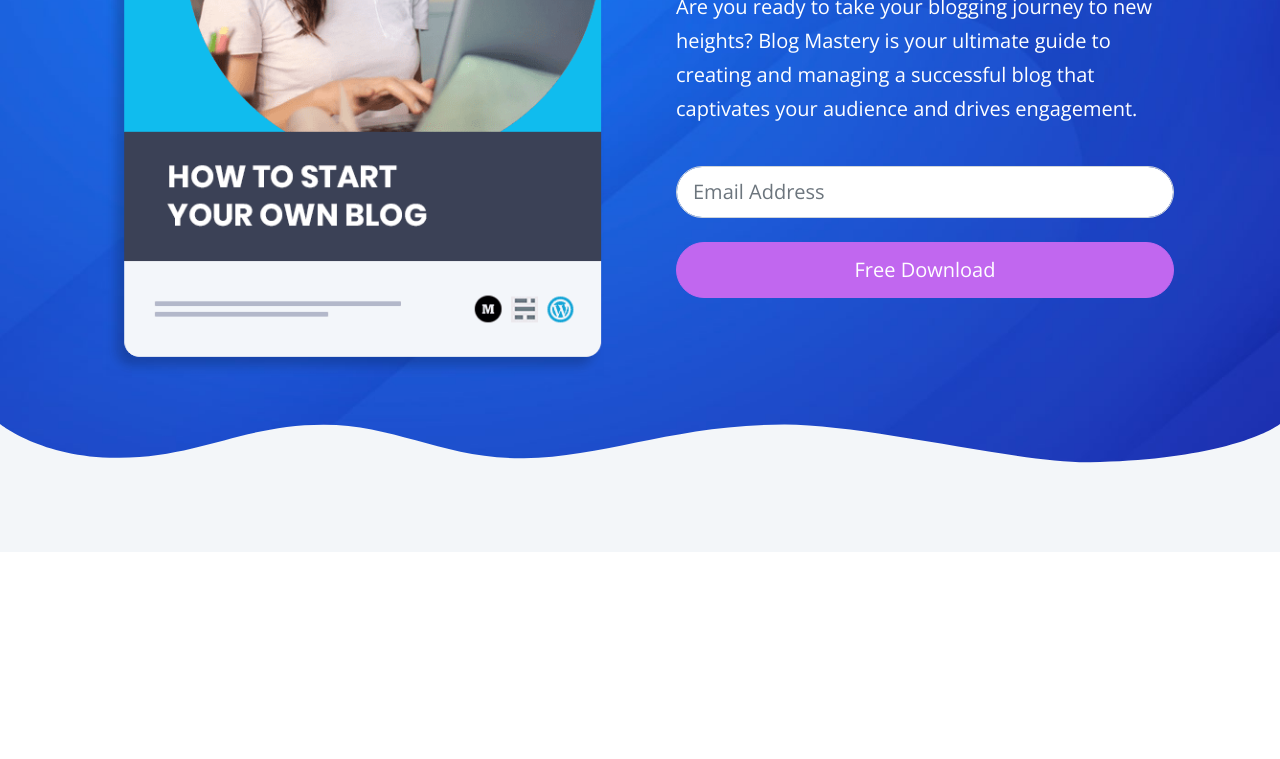
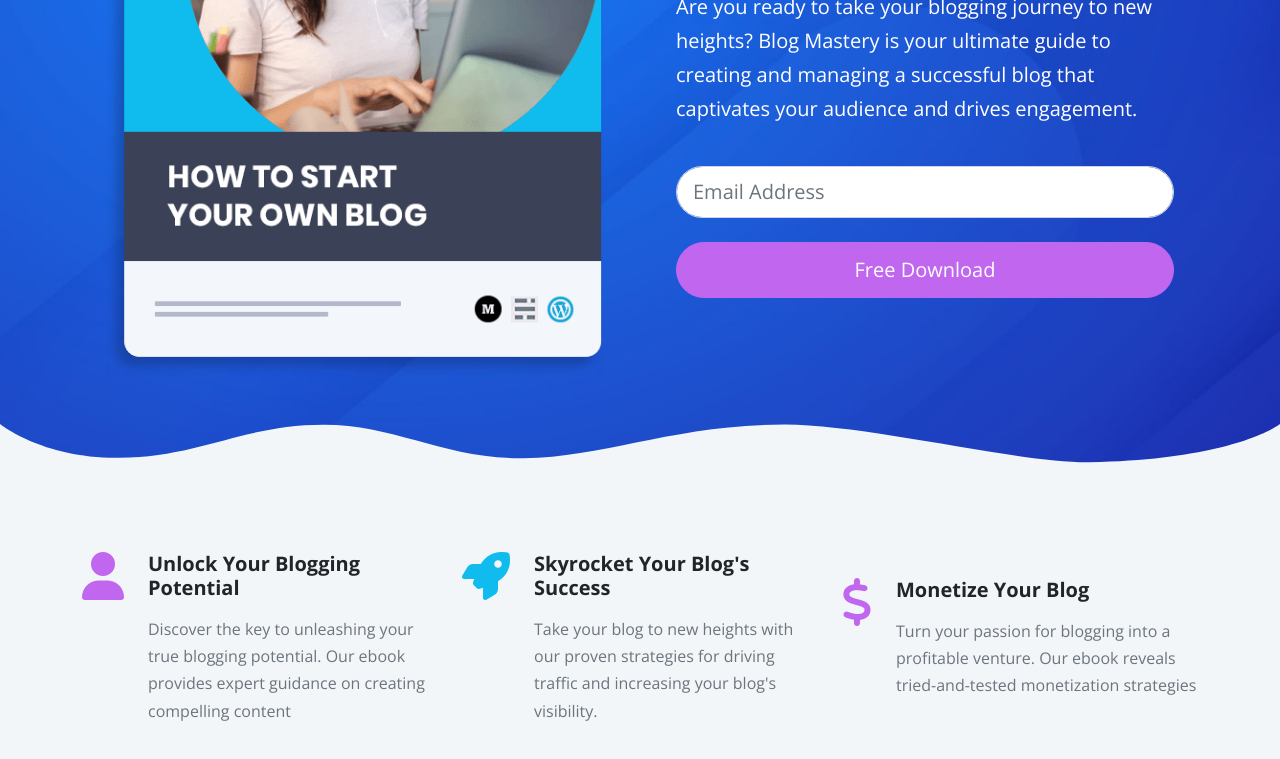
Before and after one commit to wastardy/ebook_website, a website: page index.html in a window 1280 px wide. Shown: the part 433-1192 px from the top of the page. Before the commit the page ends 985 px from the top, so only its background shows below. Drawn offline with nearby package versions, Linux system fonts and the light colour scheme.

Commit message:
add icons section

```diff
--- a/index.html
+++ b/index.html
@@ -122,6 +122,47 @@
             </svg>
         </header>
 
+        <!-- Icons -->
+        <section class="icons bg-light pb-5">
+            <div class="container-xl">
+                <div class="row hstack g-4">
+                    <div class="col-md-4 d-flex gap-4">
+                        <i class="fas fa-user fa-3x text-primary"></i>
+                        <div>
+                            <h5 class="fw-bold">Unlock Your Blogging Potential</h5></h5>
+                            <p class="text-muted">
+                                Discover the key to unleashing your true
+                                blogging potential. Our ebook provides expert
+                                guidance on creating compelling content
+                            </p>
+                        </div>
+                    </div>
+                    <div class="col-md-4 d-flex gap-4">
+                        <i class="fas fa-rocket fa-3x text-secondary"></i>
+                        <div>
+                            <h5 class="fw-bold">Skyrocket Your Blog's Success</h5>
+                            <p class="text-muted">
+                                Take your blog to new heights with our proven
+                                strategies for driving traffic and increasing
+                                your blog's visibility.
+                            </p>
+                        </div>
+                    </div>
+                    <div class="col-md-4 d-flex gap-4">
+                        <i class="fas fa-dollar fa-3x text-primary"></i>
+                        <div>
+                            <h5 class="fw-bold">Monetize Your Blog</h5>
+                            <p class="text-muted">
+                                Turn your passion for blogging into a
+                                profitable venture. Our ebook reveals
+                                tried-and-tested monetization strategies
+                            </p>
+                        </div>
+                    </div>
+                </div>
+            </div>
+        </section>
+
         <script src="js/bootstrap.bundle.min.js"></script>
         <script src="js/script.js"></script>
     </body>
--- a/scss/styles.scss
+++ b/scss/styles.scss
@@ -6,3 +6,14 @@
     background: url(../images/download-background.jpg) center center no-repeat;
     background-size: cover;
 }
+
+@media(max-width: 1000px) {
+    .hero .image-container {
+        display: flex;
+        justify-content: center;
+    }
+
+    .hero .text-container {
+        text-align: center;
+    }
+}
```
Also changed, not shown: css/styles.css.
